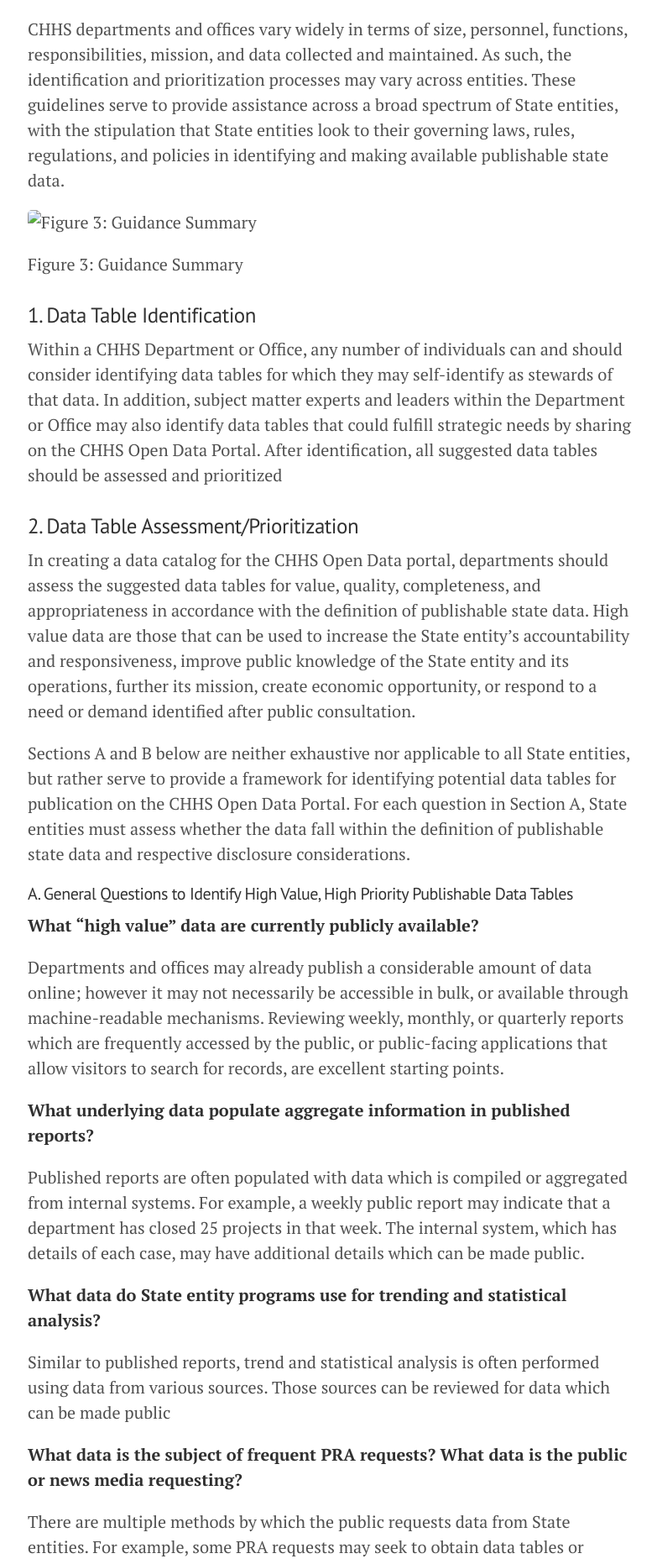
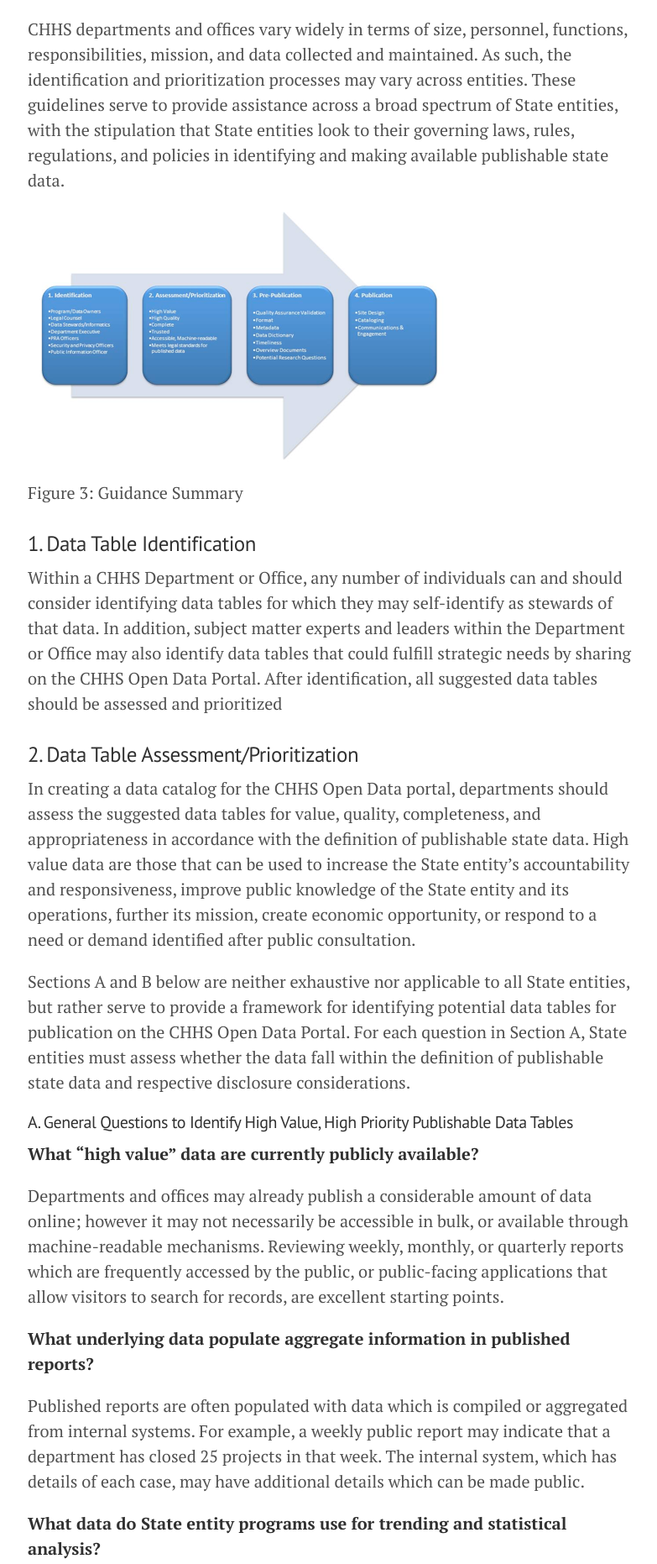
Before and after one commit to chhsdata/opendatahandbook, a Jekyll site: the page built from 3_guidelines.md, in a window 1280 px wide. Shown: the part 400-2262 px from the top of the page at 84% size, without its empty margins (247-1030 px from the left). Built offline with Jekyll 4.4.1, drawn with Linux system fonts in a browser that asks for light colours.

Commit message:
Move images and stylesheets to assets folder, update corresponding paths

```diff
--- a/3_guidelines.md
+++ b/3_guidelines.md
@@ -10,7 +10,7 @@ Publishing data on the CHHS Open Data Portal involves a collaborative multi-step
 
 CHHS departments and offices vary widely in terms of size, personnel, functions, responsibilities, mission, and data collected and maintained. As such, the identification and prioritization processes may vary across entities. These guidelines serve to provide assistance across a broad spectrum of State entities, with the stipulation that State entities look to their governing laws, rules, regulations, and policies in identifying and making available publishable state data.
 
-![Figure 3: Guidance Summary](images/figure_03.png "Figure 3: Guidance Summary")
+![Figure 3: Guidance Summary](/assets/images/figure_03.png "Figure 3: Guidance Summary")
 
 Figure 3: Guidance Summary
 
@@ -106,7 +106,7 @@ When creating a schedule for publication of a particular data table, departments
 
 In prioritizing data for release, therefore, departments and offices must account for time to: identify data, assess and validate the data (i.e., ensure consistency, timeliness, relevance, completeness, and accuracy of the data), ensure completeness of the metadata and data dictionary, prepare visualizations and talking points, and obtain all necessary approvals to publish the data (Figure 4).
 
-![Figure 4: Prioritization](images/figure_04.png "Figure 4: Prioritization")
+![Figure 4: Prioritization](/assets/images/figure_04.png "Figure 4: Prioritization")
 
 Figure 4: Prioritization
 
--- a/_includes/head.html
+++ b/_includes/head.html
@@ -14,7 +14,10 @@
   </title>
 
   <!-- Stylesheets -->
-  <link rel="stylesheet" href="/css/poole.css">
-  <link rel="stylesheet" href="/css/lanyon.css">
+  <link rel="stylesheet" href="/assets/css/poole.css">
+  <link rel="stylesheet" href="/assets/css/lanyon.css">
   <link rel="stylesheet" href="http://fonts.googleapis.com/css?family=PT+Serif:400,400italic,700|PT+Sans:400">
+
+  <!-- Favicon -->
+  <link rel="shortcut icon" href="/assets/favicon.ico">
 </head>
```
Also changed, not shown: 1_introduction.md (+1 -1 lines), 2_governance.md (+1 -1 lines), assets/css/lanyon.css (renamed from css/lanyon.css), assets/css/poole.css (renamed from css/poole.css), assets/favicon.ico (added), assets/images/figure_01.png (renamed from images/figure_01.png), assets/images/figure_02.png (renamed from images/figure_02.png), assets/images/figure_03.png (renamed from images/figure_03.png), assets/images/figure_04.png (renamed from images/figure_04.png).
